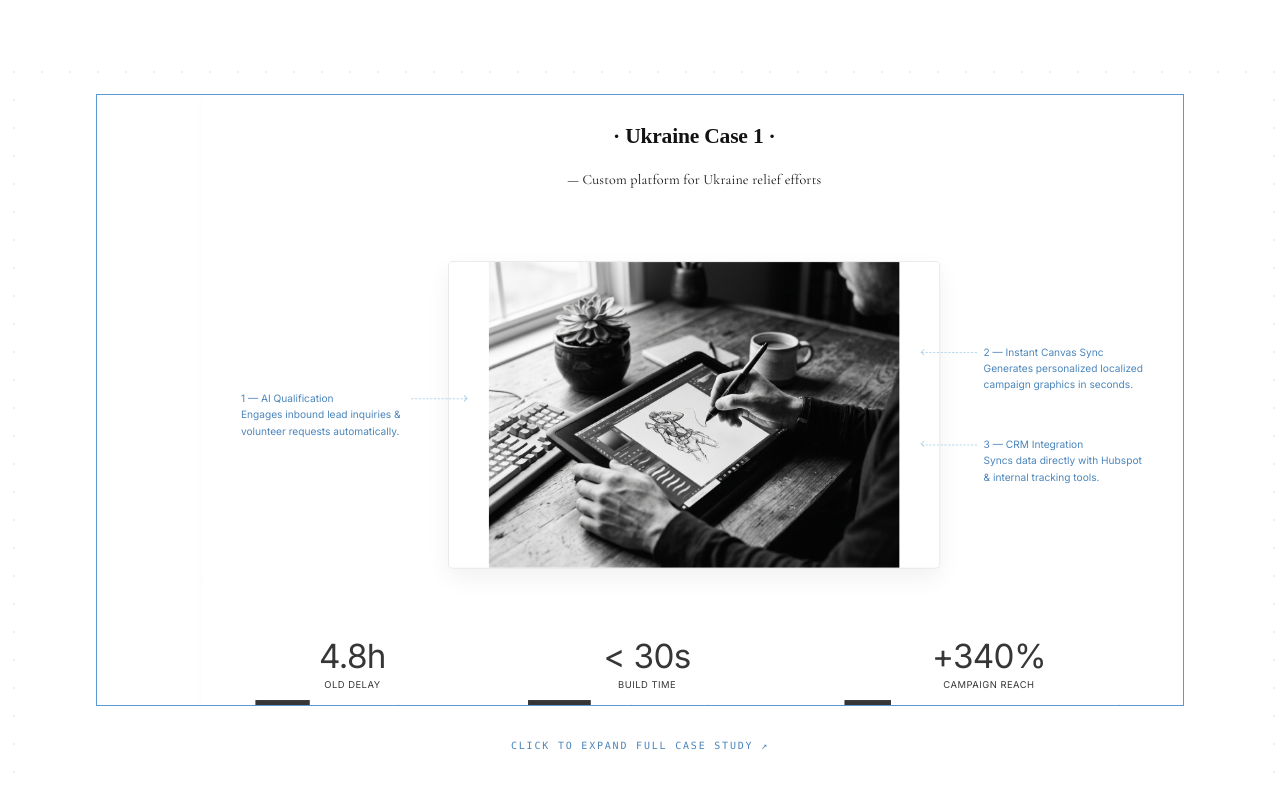
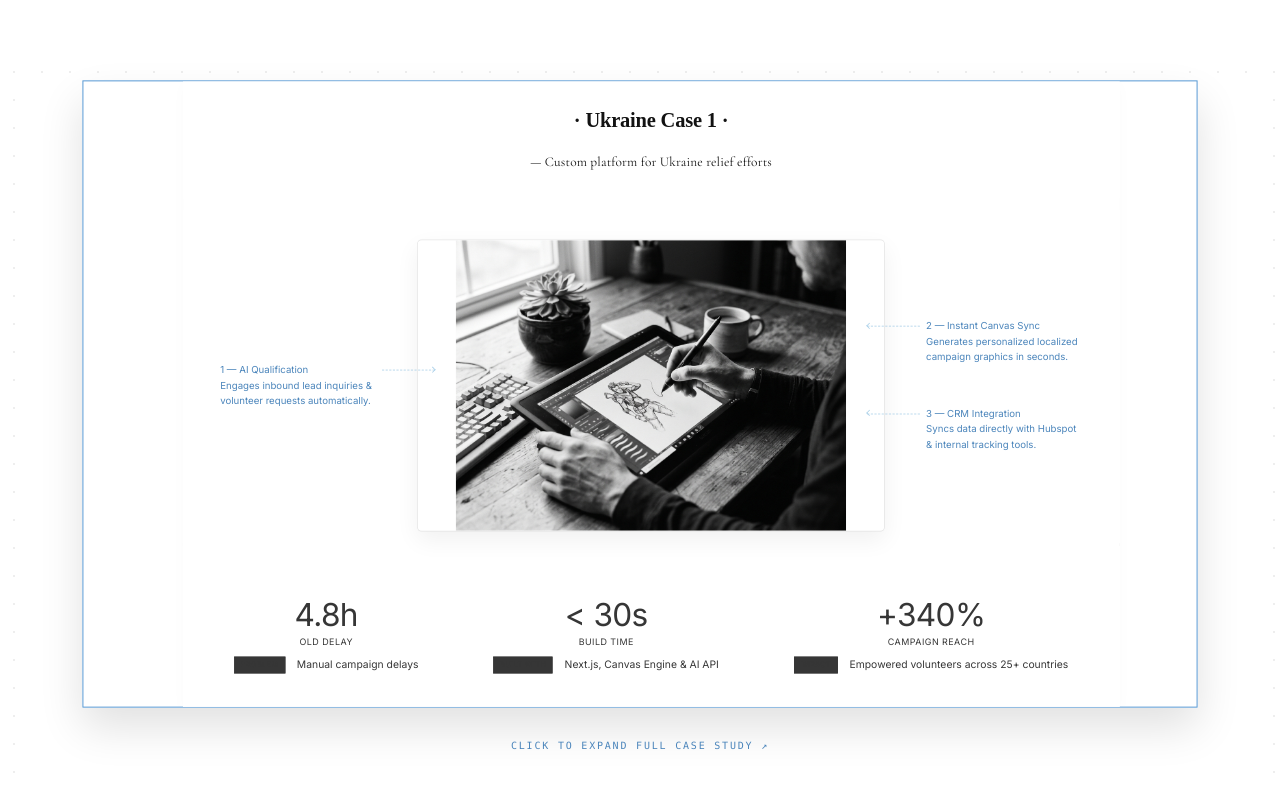
Before and after one commit to Irene2828/porfoliojuly, a Next.js app: page / in a window 1280 px wide. In both pictures the pointer is over the element 640 px from the left and 3335 px from the top of the page. Shown: the part 2935-3723 px from the top of the page. Built offline with nearby package versions, Linux system fonts and the light colour scheme; no server answers; the database is empty; a web font is replaced by a local one.

Commit message:
Lift case card on hover (translateY -6px and scale 1.025x) with smooth shadow to prevent right side clipping

```diff
--- a/src/app/components/Projects.css
+++ b/src/app/components/Projects.css
@@ -659,12 +659,12 @@
   border-radius: 0px;
   overflow: hidden;
   background: transparent;
-  transition: transform 0.3s ease, border-color 0.3s ease;
+  transition: transform 0.35s cubic-bezier(0.16, 1, 0.3, 1), border-color 0.35s ease, box-shadow 0.35s ease;
 }
 
 .preview-item-container:hover .preview-card-wrapper {
-  transform: none !important;
-  box-shadow: none !important;
+  transform: translateY(-6px) scale(1.025) !important; /* lifts card gracefully above container without side clipping */
+  box-shadow: 0 20px 40px rgba(0, 0, 0, 0.12) !important;
   border-color: #5a9ad4 !important;
   border-width: 1.5px !important;
   border-style: solid !important;
@@ -676,22 +676,22 @@
   transform: scale(0.4);
   transform-origin: top left;
   pointer-events: none; /* Let clicks pass to wrapper */
-  transition: transform 0.4s cubic-bezier(0.16, 1, 0.3, 1);
+  transition: transform 0.35s cubic-bezier(0.16, 1, 0.3, 1);
 }
 
 .preview-item-container:hover .preview-card-scaler {
-  transform: scale(0.44) !important; /* 10% zoom on hover (0.4 * 1.10 = 0.44) */
+  transform: scale(0.408) !important; /* subtle internal zoom */
 }
 
 .row1-fullwidth-scaler {
   width: 142.857% !important;
   height: 142.857% !important;
   transform: scale(0.7) !important;
-  transition: transform 0.4s cubic-bezier(0.16, 1, 0.3, 1) !important;
+  transition: transform 0.35s cubic-bezier(0.16, 1, 0.3, 1) !important;
 }
 
 .preview-item-container:hover .row1-fullwidth-scaler {
-  transform: scale(0.77) !important; /* 10% zoom on hover (0.7 * 1.10 = 0.77) */
+  transform: scale(0.714) !important;
 }
 
 .row1-fullwidth-wrapper {
@@ -708,7 +708,7 @@
     transform: scale(0.4) !important;
   }
   .preview-item-container:hover .row1-fullwidth-scaler {
-    transform: scale(0.44) !important;
+    transform: scale(0.408) !important;
   }
 }
 
```
